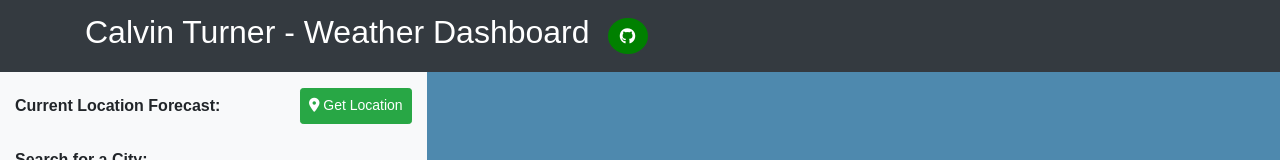
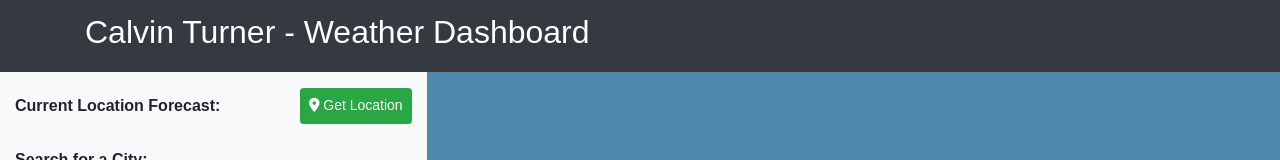
Before and after one commit to CalvinDT/Module-6-weather-dashboard, a plain HTML site: page index.html in a window 1280 px wide. Shown: the top 160 px of the page. Drawn offline with nearby package versions, Linux system fonts and the light colour scheme.

Commit message:
Update index.html

```diff
--- a/index.html
+++ b/index.html
@@ -22,8 +22,6 @@
             <a class="navbar-brand text-left" href="index.html">
                 <h2>Calvin Turner - Weather Dashboard</h2>
             </a>
-            <!-- GitHub Button -->
-            <a href="https://github.com/CalvinDT" class="fa fa-github" target="_blank"></a>
             <!-- Right Side -->
             <button class="navbar-toggler" type="button" data-toggle="collapse" data-target="#navbarResponsive" aria-controls="navbarResponsive" aria-expanded="false" aria-label="Toggle navigation">
         <span class="navbar-toggler-icon"></span>
```
